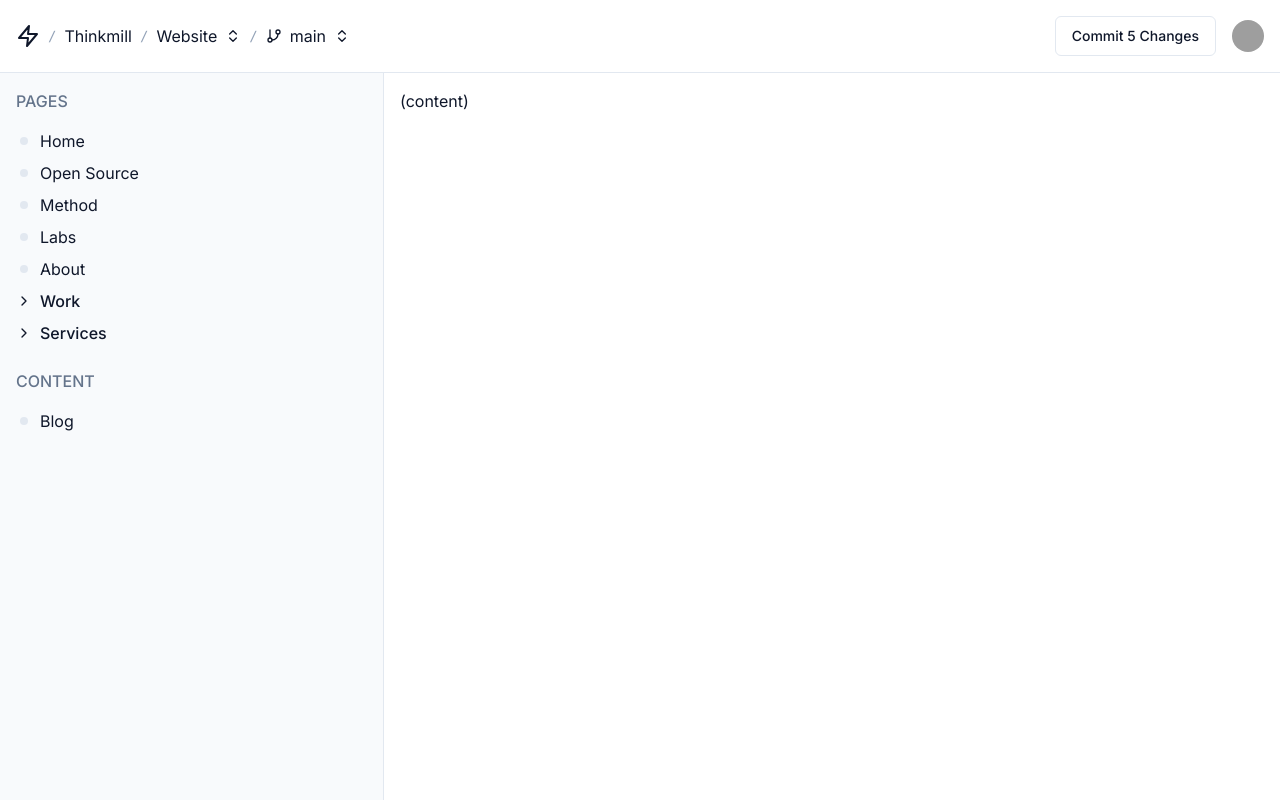
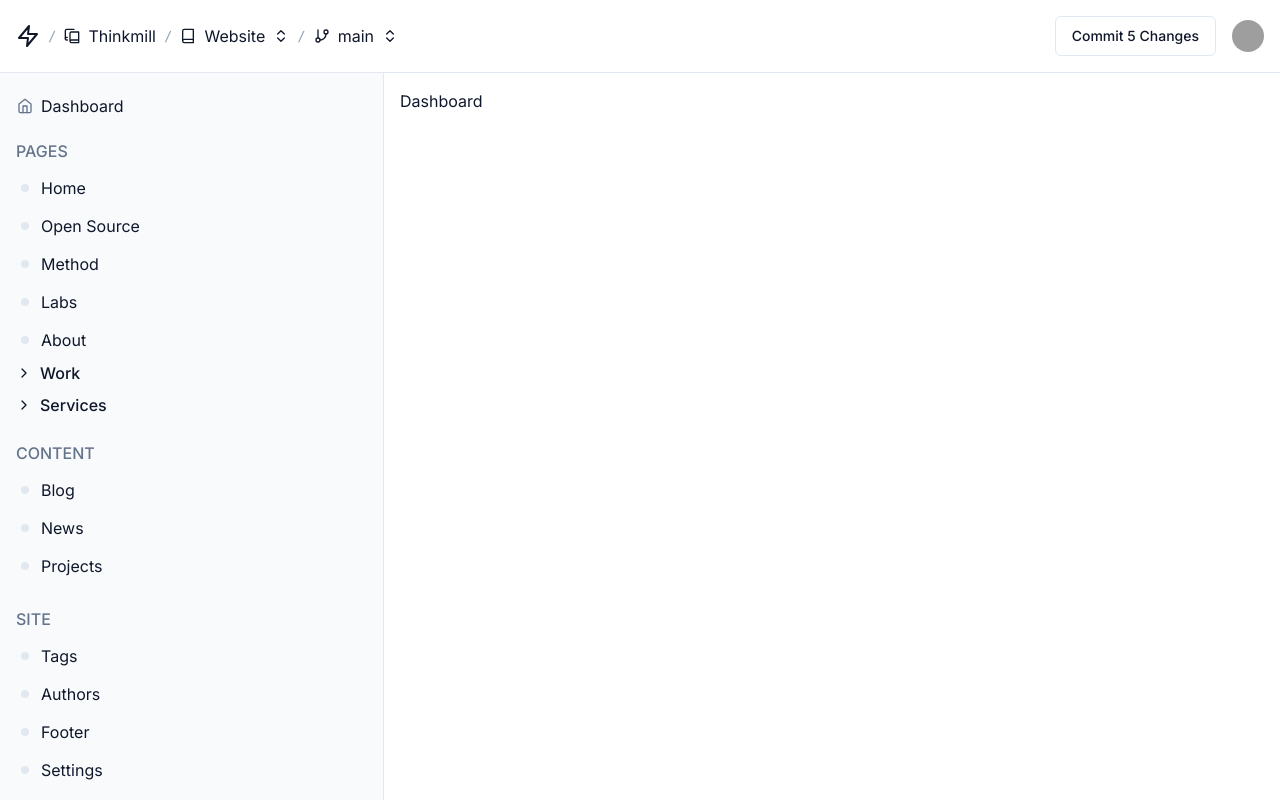
Before and after one commit to JedWatson/editor-ui-playground, a Next.js app: page /keystatic in a window 1280 px wide. Built offline with nearby package versions, Linux system fonts and the light colour scheme; grey boxes are pictures that could not be loaded.

Commit message:
UI Progress

```diff
--- /dev/null
+++ b/src/app/keystatic/layout.tsx
@@ -0,0 +1,18 @@
+import { Header } from '@/components/keystatic/header';
+import { Sidebar } from '@/components/keystatic/sidebar';
+
+export default function KeystaticLayout({
+  children,
+}: {
+  children: React.ReactNode;
+}) {
+  return (
+    <div className="flex h-screen flex-col">
+      <Header />
+      <div className="flex h-1 grow">
+        <Sidebar />
+        <div className="h-1 grow">{children}</div>
+      </div>
+    </div>
+  );
+}
--- a/src/app/keystatic/page.tsx
+++ b/src/app/keystatic/page.tsx
@@ -1,18 +1,3 @@
-import { Header } from '@/components/keystatic/header';
-import { Sidebar } from '@/components/keystatic/sidebar';
-
-function Content() {
-  return <div className="p-4">(content)</div>;
+export default function Page() {
+  return <div className="p-4">Dashboard</div>;
 }
-
-export default function Page() {
-  return (
-    <div className="flex h-screen flex-col">
-      <Header />
-      <div className="flex grow">
-        <Sidebar />
-        <Content />
-      </div>
-    </div>
-  );
-}
--- a/src/app/layout.tsx
+++ b/src/app/layout.tsx
@@ -1,21 +1,21 @@
-import './globals.css'
-import { Inter } from 'next/font/google'
+import './globals.css';
+import { Inter } from 'next/font/google';
 
-const inter = Inter({ subsets: ['latin'] })
+const inter = Inter({ subsets: ['latin'] });
 
 export const metadata = {
-  title: 'Editor Playground',
-  description: 'Keystatic Editor Ideas, Explored',
-}
+  title: 'Keystatic Playground',
+  description: 'Keystatic UI Ideas, Explored',
+};
 
 export default function RootLayout({
   children,
 }: {
-  children: React.ReactNode
+  children: React.ReactNode;
 }) {
   return (
     <html lang="en">
       <body className={inter.className}>{children}</body>
     </html>
-  )
+  );
 }
--- a/src/components/keystatic/header.tsx
+++ b/src/components/keystatic/header.tsx
@@ -1,4 +1,4 @@
-import { ChevronsUpDown, GitBranch, Zap } from 'lucide-react';
+import { ChevronsUpDown, GitBranch, Zap, Book, BookCopy } from 'lucide-react';
 
 import { Avatar, AvatarFallback, AvatarImage } from '@/components/ui/avatar';
 import { Button } from '@/components/ui/button';
@@ -25,8 +25,10 @@ function Drilldown() {
   return (
     <div className="flex items-center gap-2">
       <div className="font-mono text-sm text-slate-400">/</div>
+      <BookCopy size={16} />
       <div>Thinkmill</div>
       <div className="font-mono text-sm text-slate-400">/</div>
+      <Book size={16} />
       <div>Website</div>
       <ChevronsUpDown size={16} />
       <div className="font-mono text-sm text-slate-400">/</div>
--- a/src/components/keystatic/sidebar.tsx
+++ b/src/components/keystatic/sidebar.tsx
@@ -1,6 +1,7 @@
 'use client';
 
-import { ChevronDown, ChevronRight } from 'lucide-react';
+import { ChevronDown, ChevronRight, Image, Cog, Home } from 'lucide-react';
+import { twMerge as m } from 'tailwind-merge';
 
 import { nav } from '@/sites/thinkmill/meta';
 import { useStickyState } from '@/lib/useStickyState';
@@ -14,17 +15,40 @@ function Section({
   children: React.ReactNode;
 }) {
   return (
-    <div className="mb-6">
-      <div className="mb-4 font-medium uppercase text-slate-500">{label}</div>
+    <div className="m-4 mb-6">
+      <div className="mb-2 font-medium uppercase text-slate-500">{label}</div>
       {children}
     </div>
   );
 }
 
-function Item({ children }: { children: React.ReactNode }) {
+function Item({
+  children,
+  icon: Icon,
+  isSelected,
+  onClick,
+}: {
+  children: React.ReactNode;
+  icon?: React.JSXElementConstructor<any>;
+  isSelected?: boolean;
+  onClick?: () => void;
+}) {
+  const selectedStyles = isSelected
+    ? 'bg-white border-slate-200'
+    : 'cursor-pointer hover:border-slate-200 hover:bg-slate-100';
   return (
-    <div className="mb-2 flex items-center gap-1">
-      <div className="ml-1 mr-2 h-2 w-2 rounded-full bg-slate-200" />
+    <div
+      className={m(
+        `mb-1 flex items-center gap-2 rounded-md border border-transparent py-1`,
+        selectedStyles
+      )}
+      onClick={onClick}
+    >
+      {Icon ? (
+        <Icon size={16} className="text-slate-500" />
+      ) : (
+        <div className="ml-1 mr-1 h-2 w-2 rounded-full bg-slate-200" />
+      )}
       {children}
     </div>
   );
@@ -54,8 +78,21 @@ function Group({
 }
 
 export function Sidebar() {
+  const [selectedItem, setSelectedItem] = useStickyState(
+    undefined,
+    'thinkmill-nav-selected-item'
+  );
   return (
-    <ScrollArea className="relative w-96 border-r bg-slate-50 p-4">
+    <ScrollArea className="w-96 border-r bg-slate-50">
+      <div className="px-4 pt-4">
+        <Item
+          icon={Home}
+          isSelected={selectedItem === 'dashboard'}
+          onClick={() => setSelectedItem('dashboard')}
+        >
+          Dashboard
+        </Item>
+      </div>
       {nav.sections.map((section) => (
         <Section key={section.label} label={section.label}>
           {section.items?.map((item) => {
@@ -63,14 +100,32 @@ export function Sidebar() {
               return (
                 <Group key={item.slug} label={item.label} slug={item.slug}>
                   {item.items?.map((item) => (
-                    <Item key={item.slug}>{item.label}</Item>
+                    <Item
+                      key={item.slug}
+                      isSelected={selectedItem === item.slug}
+                      onClick={() => setSelectedItem(item.slug)}
+                    >
+                      {item.label}
+                    </Item>
                   ))}
                 </Group>
               );
-            return <Item key={item.slug}>{item.label}</Item>;
+            return (
+              <Item
+                key={item.slug}
+                isSelected={selectedItem === item.slug}
+                onClick={() => setSelectedItem(item.slug)}
+              >
+                {item.label}
+              </Item>
+            );
           })}
         </Section>
       ))}
+      <Section label="Cloud">
+        <Item icon={Image}>Images</Item>
+        <Item icon={Cog}>Settings</Item>
+      </Section>
     </ScrollArea>
   );
 }
--- a/src/sites/thinkmill/meta.ts
+++ b/src/sites/thinkmill/meta.ts
@@ -60,7 +60,20 @@ export const nav = addSlugs({
     },
     {
       label: 'Content',
-      items: [{ label: 'Blog', kind: 'collection' }],
+      items: [
+        { label: 'Blog', kind: 'collection' },
+        { label: 'News', kind: 'collection' },
+        { label: 'Projects', kind: 'collection' },
+      ],
+    },
+    {
+      label: 'Site',
+      items: [
+        { label: 'Tags', kind: 'collection' },
+        { label: 'Authors', kind: 'collection' },
+        { label: 'Footer', kind: 'entry' },
+        { label: 'Settings', kind: 'entry' },
+      ],
     },
   ],
 });
```
